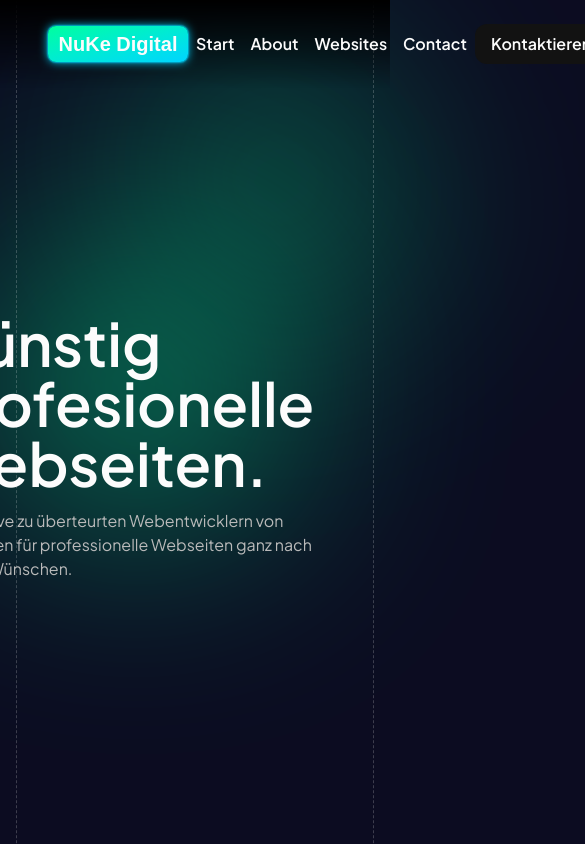
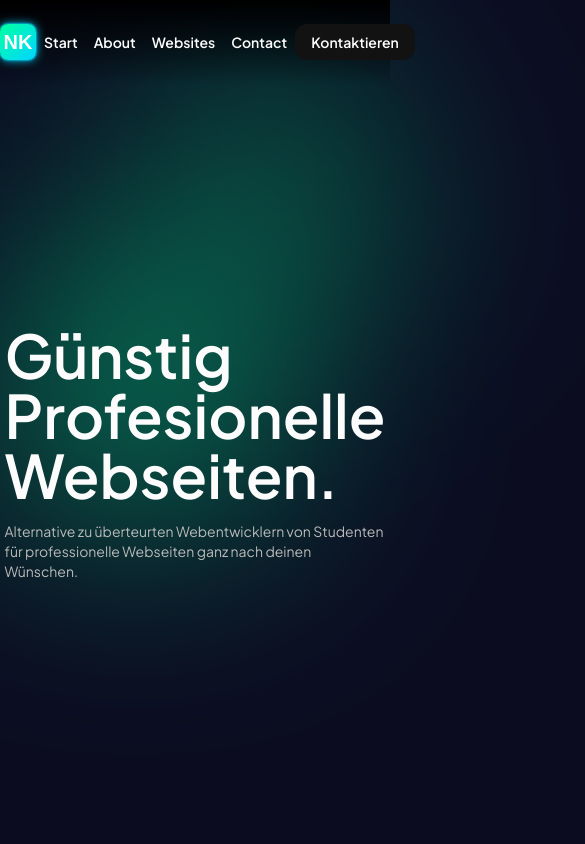
Before and after one commit to Nuke-Digital/nuke-digital, a React (Vite) app: page / in a window 390 px wide. Shown: the top 844 px of the page, 585 px wide, since content can reach past the window. Built offline with nearby package versions, Linux system fonts and the light colour scheme.

Commit message:
mobile res

```diff
--- a/src/components/Navbar.tsx
+++ b/src/components/Navbar.tsx
@@ -1,4 +1,4 @@
-import React, { useState } from 'react'
+import React, { useEffect, useState } from 'react'
 import { AnimatePresence, motion, useMotionValueEvent, useScroll } from 'framer-motion'
 import Logo from './Logo'
 import { NavLink } from 'react-router-dom'
@@ -24,14 +24,26 @@ export const links = [
 
 export default function Navbar() {
 
-  const [isExpanded, setIsExpanded] = useState(true)
+  const [isExpanded, setIsExpanded] = useState(false)
 
   const { scrollY } = useScroll()
+
+  useEffect(() => {
+    if(window.innerWidth <= 612) {
+      setIsExpanded(false);
+      return;
+    }
+  })
 
   useMotionValueEvent(scrollY, "change", (current) => {
     const previous = scrollY.getPrevious()
 
     if (typeof current !== "number" || typeof previous !== "number") return
+
+    if(window.innerWidth <= 612) {
+      setIsExpanded(false);
+      return;
+    }
 
     // Wenn man fast ganz oben ist → Navbar ausblenden (wie Nahbar: < 0.05)
     if (current < 50) {
@@ -46,8 +58,8 @@ export default function Navbar() {
   })
 
   return (
-    <div id='navbar' className='flex font-semibold justify-center flex-row fixed w-full top-0 z-50' >
-      <div className='lg:mx-16 mx-4 py-6 flex w-full px-12'>
+    <div id='navbar' className='flex font-semibold justify-center flex-row fixed w-full top-0 z-50 md:text-md text-sm' >
+      <div className='lg:mx-16 mx-4 py-6 flex w-full md:px-12'>
         <div className='flex flex-1 flex-row gap-2 items-center'>
           {/*<img src={Logo} className='size-9'/>
           <h2 className='text-xl lg:block hidden text-white'>NuriKemal Digital</h2>
--- a/src/pages/Home.tsx
+++ b/src/pages/Home.tsx
@@ -34,7 +34,7 @@ export default function Home() {
     <div className="absolute -z-10 right-10 top-20 w-[37vw] h-60 rotate-[-30deg] bg-primary blur-[120px] rounded-full opacity-60" />
     <div className="absolute -z-10 left-0 top-70 w-[70vw] h-62.5 bg-primary blur-[120px] rounded-full opacity-60" />
 
-    <div className="lg:mx-16 mx-4 border-l border-r border-border border-dashed -mt-20 mb-1">
+    <div className="lg:mx-16 mx-4 md:border-l md:border-r md:border-border md:border-dashed -mt-20 mb-1">
       <Section1/>
 
 
@@ -128,9 +128,9 @@ export const Section1 = () => {
     return (
       <div>
         <section className="flex items-center justify-end h-[75vh] flex-col py-8 mt-15">
-          <div className="flex flex-col px-12 gap-4 mr-[40%] justify-center items-center">
+          <div className="flex flex-col px-12 gap-4 md:mr-[40%] justify-center items-center">
             <h1 className="text-6xl font-semibold ">Günstig Profesionelle Webseiten.</h1>
-            <h3 className="text-tex-secondary">Alternative zu überteurten Webentwicklern von Studenten für professionelle Webseiten ganz nach deinen Wünschen.</h3>
+            <h3 className="text-tex-secondary md:text-md text-sm">Alternative zu überteurten Webentwicklern von Studenten für professionelle Webseiten ganz nach deinen Wünschen.</h3>
           </div>
         </section>
           <div ref={containerRef} className="h-[300vh] relative mask-[linear-gradient(to_right,transparent,black_15%,black_85%,transparent)]">
```
